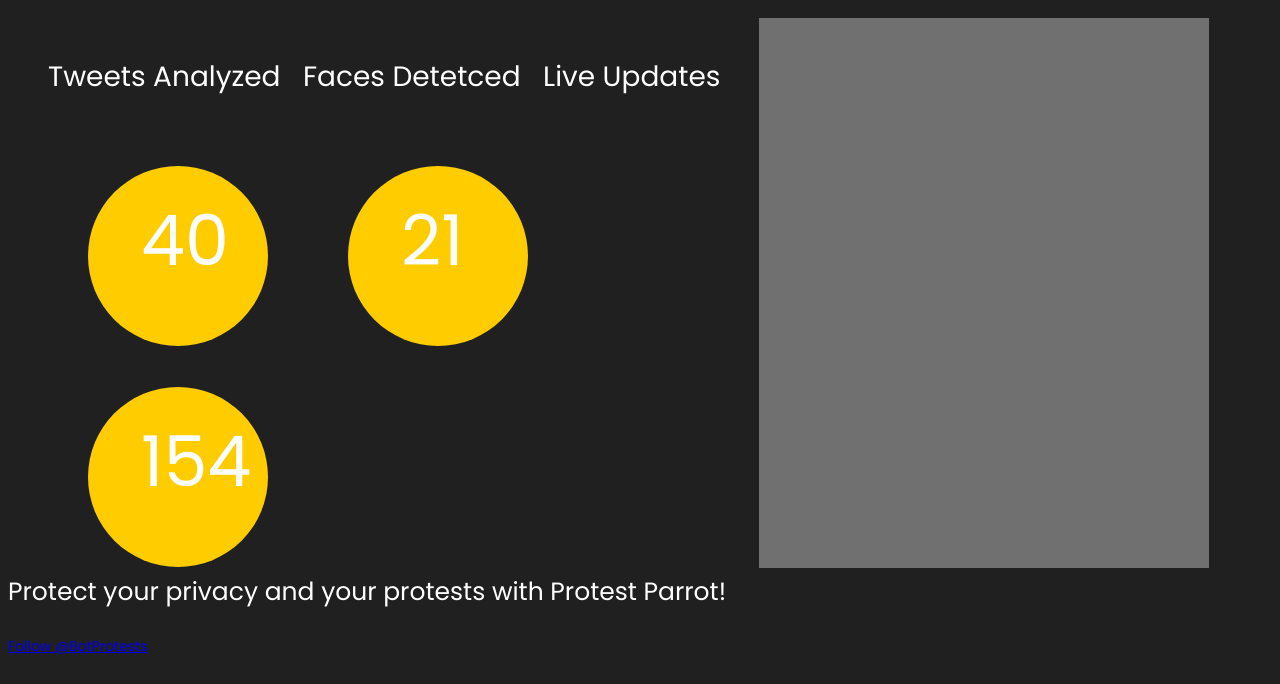
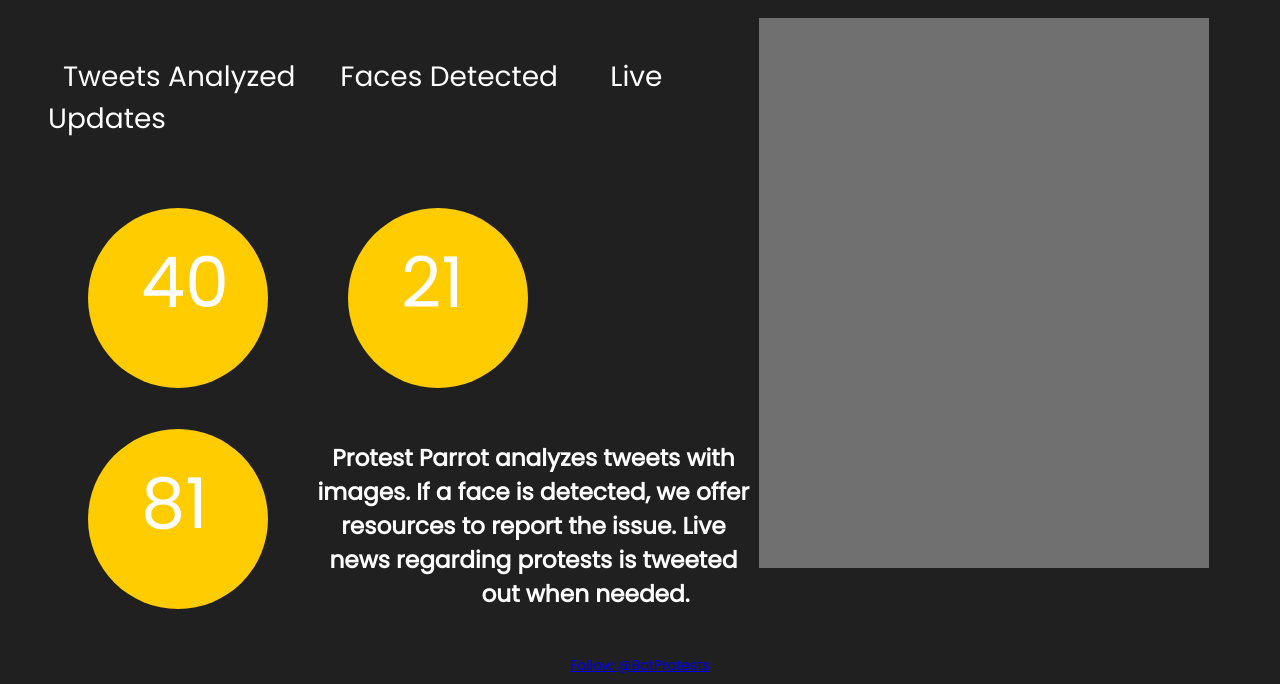
Before and after one commit to jarelleboac/protestparrot.github.io, a plain HTML site: page index.html in a window 1280 px wide. Shown: the part 374-1058 px from the top of the page. Drawn offline with nearby package versions, Linux system fonts and the light colour scheme.

Commit message:
Update index.html

```diff
--- a/index.html
+++ b/index.html
@@ -50,7 +50,7 @@
       <div class="table">
         <div class="table-cell">
       <a class="twitter-timeline"
-      data-tweet-limit="3" href="https://twitter.com/BotProtests"
+      data-tweet-limit="4" href="https://twitter.com/BotProtests"
       data-width= "450" data-height= "180"></a>
      </a>
       <script async src="https://platform.twitter.com/widgets.js" charset="utf-8"></script>
@@ -66,15 +66,34 @@
 
 
 <div class="circles-parent">
-    <p>Tweets Analyzed &nbsp Faces Detetced &nbsp Live Updates   </p>
+    <p>&nbsp&nbspTweets Analyzed &nbsp&nbsp&nbsp&nbsp  Faces Detected  &nbsp&nbsp&nbsp&nbsp&nbsp&nbspLive Updates   </p>
     <div id="shiva"><span class="count" style= padding 5px;>40</span></div>
     <div id="shiva"><span class="count" style= padding 10px;>21</span></div>
-    <div id="shiva"><span class="count" style= padding 10px;>154</span></div>
+    <div id="shiva"><span class="count" style= padding 10px;>81</span></div>
     <div style="clear:both"></div>
+
+
+
+
+ <style>
+      h5{
+        text-align: center;
+        //margin-bottom: 50%;
+        word-wrap: break-word;
+        width: 840px;
+        margin-left: -25px;
+        padding-top: 1px;
+        margin-top: -170px;
+      }
+ </style>
+
+            <h5>Protest Parrot analyzes tweets with images. If a face is detected, we offer resources to report the issue. Live news regarding protests is tweeted out when needed. </h5>
 </div>
 
+<!--<p style="font-size:25px">Protect your privacy and your protests with Protest Parrot! </p>-->
+
+<center>
 <div class="bot-quote">
-<p style="font-size:25px">Protect your privacy and your protests with Protest Parrot! </p>
     <a href="https://twitter.com/BotProtests?ref_src=twsrc%5Etfw" class="twitter-follow-button" data-show-count="false">Follow @BotProtests</a><script async src="https://platform.twitter.com/widgets.js" charset="utf-8"></script>
 </div>
 
```
